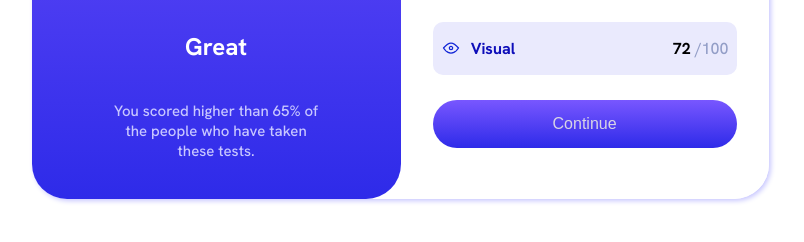
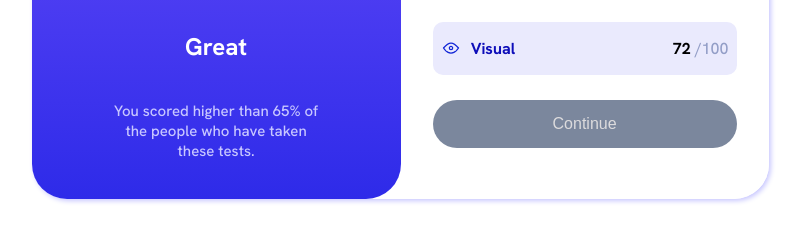
Before and after one commit to worldofvarun/frontendmentor, a plain HTML site: page results-summary-component/index.html in a window 1280 px wide. Shown: the part 458-700 px from the top of the page, without its empty margins (240-1044 px from the left). Drawn offline with Linux system fonts and the light colour scheme.

Commit message:
change btn color

```diff
--- a/results-summary-component/style.css
+++ b/results-summary-component/style.css
@@ -157,7 +157,7 @@ main{
 button{
     width: 100%;
     border: none;
-    background-image: linear-gradient(var(--light-stage-blue),  var(--light-royal-blue));
+    background-color: hsl(220, 15%, 55%);
     border-radius: 32px;
     padding: 15px;
     font-size: 16px;
```
